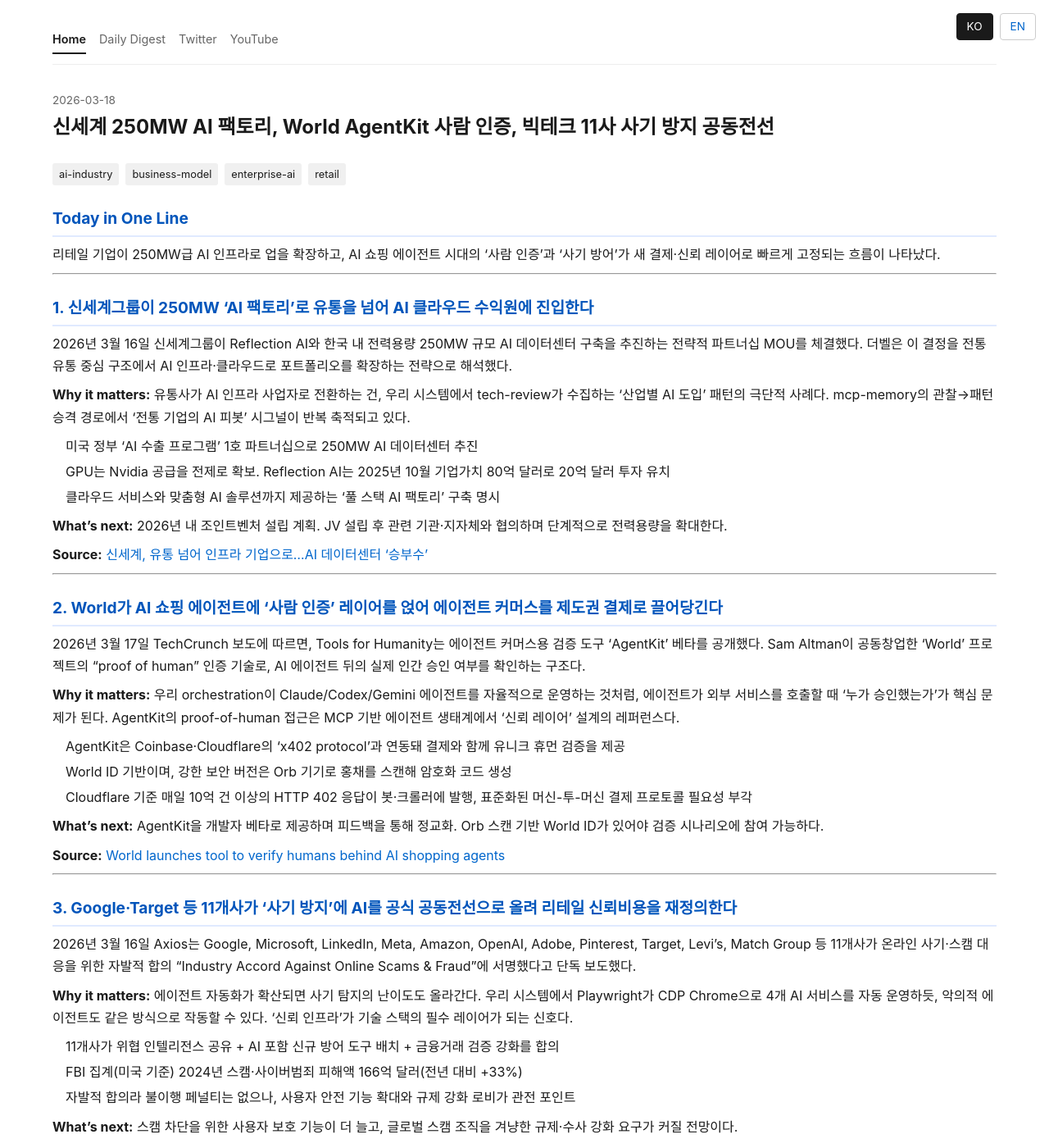
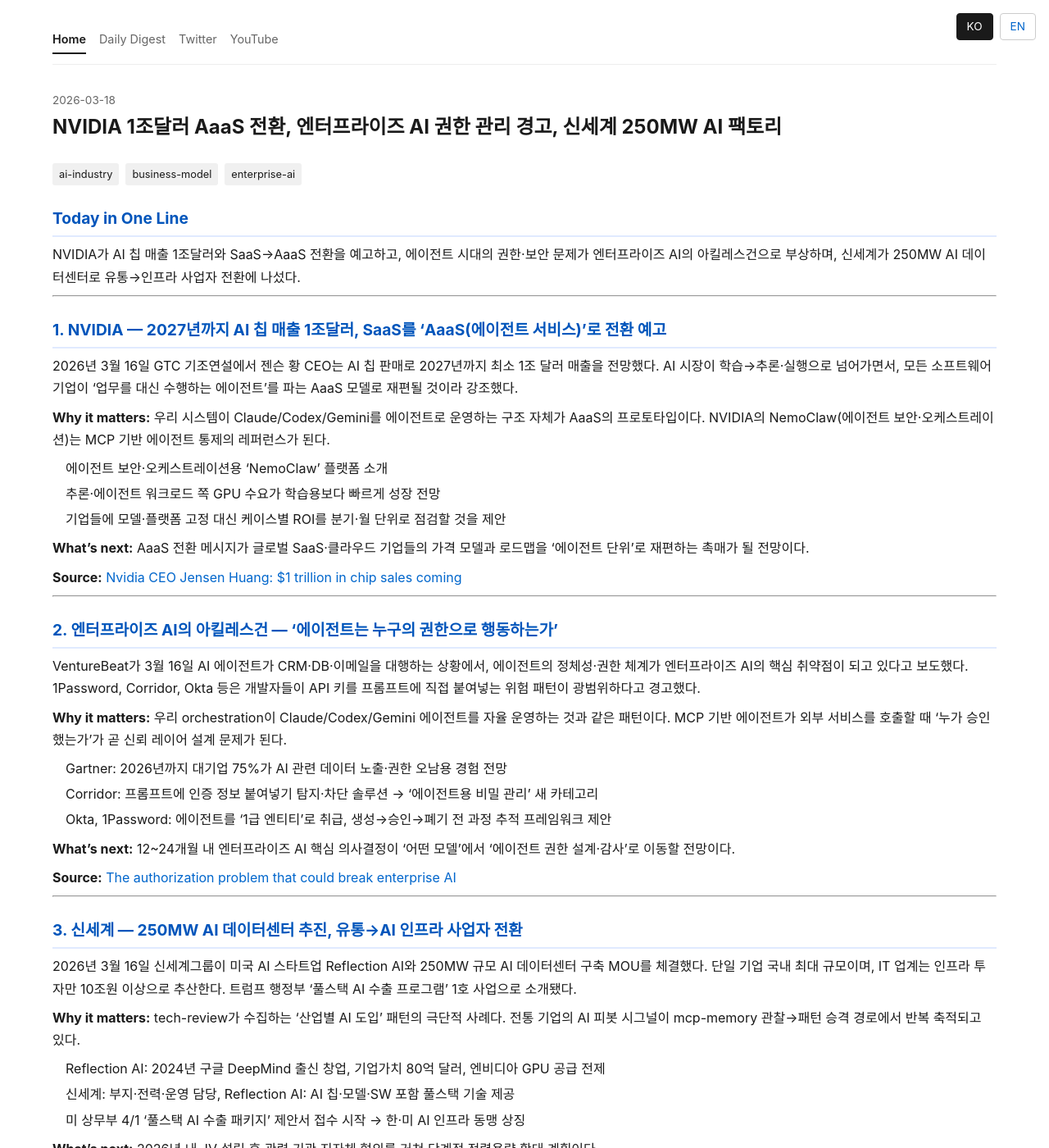
Before and after one commit to paulseongminpark/tech-review, a Jekyll site: the page built from _posts/ko/2026-03-18-daily-tech-review.md, in a window 1280 px wide and 1400 px high. Shown: the whole window at 82% size. Built offline with Jekyll 4.4.1, drawn with Linux system fonts in a browser that asks for light colours; some of the changed text lies outside the part shown.

Commit message:
[tech-review] 3/17, 3/18 daily post — Perplexity DR 기반 교체

```diff
--- a/_posts/ko/2026-03-17-daily-tech-review.md
+++ b/_posts/ko/2026-03-17-daily-tech-review.md
@@ -1,62 +1,63 @@
 ---
 layout: post
-title: "Mistral Small 4·Leanstral·Open-H-Embodiment 동시 공개 — 에이전트 스택 세 축이 구체화"
+title: "Britannica-OpenAI 저작권 소송, GTC 2026 인프라 1조달러, Mistral Forge+Leanstral 동시 공개"
 date: 2026-03-17
 lang: ko
 permalink: /ko/2026/03/17/daily-tech-review/
 pair: 2026-03-17-daily-tech-review
 tags: ["ai-ml", "models", "research", "benchmarks"]
+source_type: perplexity
 ---
 
 ## Today in One Line
-오픈 웨이트 진영에서 256k 컨텍스트의 통합형 모델(Mistral Small 4), 정형증명 기반 '검증형' 코딩 에이전트(Leanstral), 의료 로봇 '행동' 데이터를 대규모로 개방한 Open-H-Embodiment(778시간) 및 수술 로봇용 VLA/WFM이 같은 날 연달아 공개됐다.
+저작권 소송·인프라 투자·커스텀 모델 플랫폼이라는 세 축에서 LLM 산업의 법적·기술적·사업적 경계가 동시에 재편되고 있다.
 
 ---
 
-## 1. Mistral Small 4 공개 — Instruct·Reasoning·Coding·Vision을 한 모델로 통합
+## 1. Britannica·Merriam-Webster, OpenAI 상대 저작권·상표권 소송 제기
 
-미스트랄은 2026년 3월 16일 Mistral Small 4를 공개하며, 추론(Reasoning)·멀티모달·에이전틱 코딩 역량을 단일 모델로 통합했다. 핵심 스펙으로 MoE 128 experts(토큰당 4개 활성화), 119B total parameters, 256k 컨텍스트, 그리고 요청별로 조절 가능한 `reasoning_effort`를 제시했다.
+2026년 3월 16일 Encyclopedia Britannica와 자회사 Merriam-Webster가 뉴욕 맨해튼 연방법원에 OpenAI를 제소했다. 약 10만 건 기사를 허가 없이 GPT 학습에 사용하고, ChatGPT가 이를 near-verbatim 재현해 트래픽을 잠식했다는 주장이다.
 
-**Why it matters:** 멀티AI 오케스트레이션에서 모델별 역할 분리(Claude/Codex/Gemini)를 운영 중인데, 256k + Apache 2.0 통합 모델은 로컬 호스팅 가능한 에이전트 백본으로서 API 비용 없는 대안을 제시한다.
+**Why it matters:** tech-review 파이프라인이 의존하는 DR 서비스(Perplexity, ChatGPT)의 소스 접근 방식이 이 판결에 따라 달라진다. LLM 학습 데이터 전략의 선례가 된다.
 
-- 모델 식별자 `mistral-small-2603`, 119B total / 6B active parameters, 256k 컨텍스트, Apache 2.0 라이선스
-- Small 3 대비 end-to-end completion time 40% 감소, 초당 처리량 3배 향상 (throughput-optimized)
-- vLLM, llama.cpp, SGLang, Transformers 지원과 함께 공개. Mistral API·Hugging Face·NVIDIA NIM 경로 배포 가능
+- 소장: near-verbatim 재현 + 잘못된 AI 출력에 'Britannica' 출처 명시하는 상표권 침해까지 포함
+- OpenAI: 공정 이용(fair use) 원칙 유지 입장. 구조적 시정조치(데이터셋 삭제·재훈련) 여부가 핵심
+- 대형 레퍼런스·뉴스 출판사의 집단 라이선스 재편 가능성 대두
 
-**What's next:** 오픈 웨이트 배포 후 256k 장문 컨텍스트 + reasoning 모드가 실제 워크로드(코딩·RAG·문서 분석)에서 비용/지연/정확도를 어떻게 재구성하는지 벤치마크가 빠르게 쌓일 전망이다.
+**What's next:** 법원이 '공정 이용' 범위와 모델 출력 유사도 기준을 판단하며, 모든 상업용 LLM 사업자의 데이터 전략 선례가 될 전망이다.
 
-**Source:** [Introducing Mistral Small 4](https://mistral.ai/news/mistral-small-4)
+**Source:** [Britannica, Merriam-Webster sue OpenAI](https://www.reuters.com/technology/artificial-intelligence/britannica-merriam-webster-sue-openai-2026-03-16/)
 
 ---
 
-## 2. Leanstral 공개 — Lean 4 정형증명 '검증'에 최적화된 오픈소스 코드 에이전트
+## 2. NVIDIA GTC 2026 — AI 인프라 1조달러 전망, Vera Rubin·Groq 3 공개
 
-미스트랄은 같은 날 Lean 4 형식 검증(정형증명)용 오픈소스 코드 에이전트 Leanstral을 발표했다. "코드를 생성하는 에이전트"를 넘어, 검증(증명)이라는 '완전한 판정자(perfect verifier)'가 있는 영역에서 반복 실행(pass)로 성능을 끌어올리는 전략을 전면에 둔 것이 특징이다.
+2026년 3월 16일 산호세 GTC에서 젠슨 황 CEO가 Vera Rubin 플랫폼, Groq 3 LPU, Space-1 모듈을 공개하고 2025~2027 누적 AI 인프라 주문 규모 최대 1조 달러를 전망했다. '모델 전쟁'에서 '인프라·플랫폼 전쟁'으로의 전환을 선언했다.
 
-**Why it matters:** code-reviewer가 AI 판단에 의존하는 한계를 '기계적 증명'으로 구조적으로 우회한다. pass@2 기준 $36/26.3점(Sonnet $549/23.7점)이라는 비용-성능 비율은 에이전트 코딩의 경제학을 '검증 비용' 중심으로 재정의한다.
+**Why it matters:** 추론·에이전트 워크로드 중심 인프라 전환은 멀티AI 오케스트레이션의 비용 구조를 직접 바꾼다. Nemotron Coalition 오픈 모델은 Claude/Codex 의존도를 낮출 수 있는 로컬 대안 후보다.
 
-- Lean 4 전용 첫 오픈소스 코드 에이전트, Apache 2.0 라이선스, 무료/준무료 API endpoint (`labs-leanstral-2603`)
-- MoE 128 experts/4 active, 119B total / 6.5B activated per token, 256k context
-- FLTEval pass@16에서 31.9점 (Sonnet 대비 8점 높음), pass 횟수 증가에 따라 점수가 선형 상승하는 패턴
+- Google Cloud, IBM, Hugging Face 파트너십으로 'AI 인프라+오픈 모델 생태계' 확장
+- Nemotron Coalition 출범: 오픈소스 연구소·스타트업이 참여하는 오픈 모델 컨소시엄
+- ASUS + Hugging Face: '책상 위 AI 에이전트' 데모로 엣지 추론 대중화 비전 제시
 
-**What's next:** 훈련 접근(tech report) 및 FLTEval 확장이 실제로 공개되면, "vibe coding → verified coding" 전환이 Lean 생태계 밖의 Rust·안전중요 소프트웨어로 번질지 주목할 만하다.
+**What's next:** GB200·Vera Rubin 출하와 함께 메모리·전력·냉각 동반 투자가 하이퍼스케일러 CAPEX를 크게 확대시킬 전망이다.
 
-**Source:** [Leanstral: Open-Source foundation for trustworthy vibe-coding](https://mistral.ai/news/leanstral)
+**Source:** [NVIDIA GTC 2026 Live Updates](https://blogs.nvidia.com/blog/gtc-2026/)
 
 ---
 
-## 3. NVIDIA·Hugging Face, 의료 로봇 Physical AI 공개 데이터셋·기초 모델 동시 발표
+## 3. Mistral AI — 엔터프라이즈 'Forge' 플랫폼 + 오픈소스 형식 검증 에이전트 'Leanstral'
 
-NVIDIA는 Hugging Face 블로그를 통해 2026년 3월 16일 의료 로봇 영역의 공개 데이터셋 Open-H-Embodiment와 수술 로봇용 기초 모델·시뮬레이터를 발표했다. 778시간 규모(CC-BY-4.0)의 로봇 학습 데이터를 포함하며, GR00T-H(수술 로봇 정책/VLA)와 Cosmos-H-Surgical-Simulator(행동 조건부 수술 영상 생성 WFM)를 함께 제시했다.
+Mistral AI가 GTC 2026에서 기업 내부 데이터로 커스텀 모델을 훈련하는 'Forge' 플랫폼과, Lean 4 형식 검증용 오픈소스 에이전트 'Leanstral'(6B active, 120B급 성능, Apache 2.0)을 동시 공개했다. CEO 아르튀르 멩슈는 2026년 ARR 10억 달러 궤도를 밝혔다.
 
-**Why it matters:** 데이터–정책–시뮬레이터 3층 구조가 mcp-memory의 관찰→패턴→원칙 성숙 경로와 동일한 패턴이다. 텍스트 도메인의 에이전트 자동화가 물리 세계로 확장되는 분기점을 보여준다.
+**Why it matters:** Forge의 '자기 데이터 모델 훈련'은 mcp-memory 지식그래프를 학습 소스로 전환할 가능성을 시사한다. Leanstral의 pass@2 $36/26.3점(Sonnet $549/23.7점)은 검증형 코딩의 비용 구조를 재정의한다.
 
-- Open-H-Embodiment: 35개 조직 참여, 778시간 CC-BY-4.0 훈련 데이터 (수술 로봇 중심 + 초음파/대장내시경 자율 데이터)
-- GR00T-H: 약 600시간 데이터로 학습된 첫 수술 로봇 정책 모델. VLM 백본으로 Cosmos Reason 2 2B 사용
-- Cosmos-H-Surgical-Simulator: 64×A100 / 약 10,000 GPU-hours, 600 rollouts 기준 시뮬레이션 40분 vs 실물 벤치탑 2일
+- Forge: RAG·프롬프트 엔지니어링을 넘어 기업 데이터 기반 파인튜닝·강화학습 지원
+- Leanstral: FLTEval pass@16 31.9점(Sonnet 대비 +8점), pass 횟수에 따라 선형 상승 패턴
+- 오픈소스(Apache 2.0) + 엔터프라이즈 서비스 조합이 상용 비즈니스로 성립 가능함을 입증
 
-**What's next:** 버전 2의 목표를 '수술 로봇의 ChatGPT 순간'(설명·계획·적응 가능한 추론형 자율성)으로 설정하고, 의도·결과·실패 모드를 포함한 reasoning-ready 데이터 확장을 커뮤니티에 요청했다.
+**What's next:** Forge의 비영어권·규제 산업 채택 사례와 Leanstral의 Lean 4 외 증명 시스템(Coq, Isabelle) 확장 여부가 관전 포인트다.
 
-**Source:** [The First Healthcare Robotics Dataset and Foundational Physical AI Models for Healthcare Robotics](https://huggingface.co/blog/nvidia/physical-ai-for-healthcare-robotics)
+**Source:** [Mistral Forge — TechCrunch](https://techcrunch.com/2026/03/16/mistral-forge-enterprise/)
 
 ## Comments
--- a/_posts/ko/2026-03-18-daily-tech-review.md
+++ b/_posts/ko/2026-03-18-daily-tech-review.md
@@ -1,62 +1,63 @@
 ---
 layout: post
-title: "신세계 250MW AI 팩토리, World AgentKit 사람 인증, 빅테크 11사 사기 방지 공동전선"
+title: "NVIDIA 1조달러 AaaS 전환, 엔터프라이즈 AI 권한 관리 경고, 신세계 250MW AI 팩토리"
 date: 2026-03-18
 lang: ko
 permalink: /ko/2026/03/18/daily-tech-review/
 pair: 2026-03-18-daily-tech-review
-tags: ["ai-industry", "business-model", "enterprise-ai", "retail"]
+tags: ["ai-industry", "business-model", "enterprise-ai"]
+source_type: perplexity
 ---
 
 ## Today in One Line
-리테일 기업이 250MW급 AI 인프라로 업을 확장하고, AI 쇼핑 에이전트 시대의 '사람 인증'과 '사기 방어'가 새 결제·신뢰 레이어로 빠르게 고정되는 흐름이 나타났다.
+NVIDIA가 AI 칩 매출 1조달러와 SaaS→AaaS 전환을 예고하고, 에이전트 시대의 권한·보안 문제가 엔터프라이즈 AI의 아킬레스건으로 부상하며, 신세계가 250MW AI 데이터센터로 유통→인프라 사업자 전환에 나섰다.
 
 ---
 
-## 1. 신세계그룹이 250MW 'AI 팩토리'로 유통을 넘어 AI 클라우드 수익원에 진입한다
+## 1. NVIDIA — 2027년까지 AI 칩 매출 1조달러, SaaS를 'AaaS(에이전트 서비스)'로 전환 예고
 
-2026년 3월 16일 신세계그룹이 Reflection AI와 한국 내 전력용량 250MW 규모 AI 데이터센터 구축을 추진하는 전략적 파트너십 MOU를 체결했다. 더벨은 이 결정을 전통 유통 중심 구조에서 AI 인프라·클라우드로 포트폴리오를 확장하는 전략으로 해석했다.
+2026년 3월 16일 GTC 기조연설에서 젠슨 황 CEO는 AI 칩 판매로 2027년까지 최소 1조 달러 매출을 전망했다. AI 시장이 학습→추론·실행으로 넘어가면서, 모든 소프트웨어 기업이 '업무를 대신 수행하는 에이전트'를 파는 AaaS 모델로 재편될 것이라 강조했다.
 
-**Why it matters:** 유통사가 AI 인프라 사업자로 전환하는 건, 우리 시스템에서 tech-review가 수집하는 '산업별 AI 도입' 패턴의 극단적 사례다. mcp-memory의 관찰→패턴 승격 경로에서 '전통 기업의 AI 피봇' 시그널이 반복 축적되고 있다.
+**Why it matters:** 우리 시스템이 Claude/Codex/Gemini를 에이전트로 운영하는 구조 자체가 AaaS의 프로토타입이다. NVIDIA의 NemoClaw(에이전트 보안·오케스트레이션)는 MCP 기반 에이전트 통제의 레퍼런스가 된다.
 
-- 미국 정부 'AI 수출 프로그램' 1호 파트너십으로 250MW AI 데이터센터 추진
-- GPU는 Nvidia 공급을 전제로 확보. Reflection AI는 2025년 10월 기업가치 80억 달러로 20억 달러 투자 유치
-- 클라우드 서비스와 맞춤형 AI 솔루션까지 제공하는 '풀 스택 AI 팩토리' 구축 명시
+- 에이전트 보안·오케스트레이션용 'NemoClaw' 플랫폼 소개
+- 추론·에이전트 워크로드 쪽 GPU 수요가 학습용보다 빠르게 성장 전망
+- 기업들에 모델·플랫폼 고정 대신 케이스별 ROI를 분기·월 단위로 점검할 것을 제안
 
-**What's next:** 2026년 내 조인트벤처 설립 계획. JV 설립 후 관련 기관·지자체와 협의하며 단계적으로 전력용량을 확대한다.
+**What's next:** AaaS 전환 메시지가 글로벌 SaaS·클라우드 기업들의 가격 모델과 로드맵을 '에이전트 단위'로 재편하는 촉매가 될 전망이다.
 
-**Source:** [신세계, 유통 넘어 인프라 기업으로...AI 데이터센터 '승부수'](https://www.thebell.co.kr/front/newsview.asp?code=0705&key=202603170712550220101470)
+**Source:** [Nvidia CEO Jensen Huang: $1 trillion in chip sales coming](https://www.axios.com/2026/03/16/nvidia-jensen-huang-1-trillion-chip-sales)
 
 ---
 
-## 2. World가 AI 쇼핑 에이전트에 '사람 인증' 레이어를 얹어 에이전트 커머스를 제도권 결제로 끌어당긴다
+## 2. 엔터프라이즈 AI의 아킬레스건 — '에이전트는 누구의 권한으로 행동하는가'
 
-2026년 3월 17일 TechCrunch 보도에 따르면, Tools for Humanity는 에이전트 커머스용 검증 도구 'AgentKit' 베타를 공개했다. Sam Altman이 공동창업한 'World' 프로젝트의 "proof of human" 인증 기술로, AI 에이전트 뒤의 실제 인간 승인 여부를 확인하는 구조다.
+VentureBeat가 3월 16일 AI 에이전트가 CRM·DB·이메일을 대행하는 상황에서, 에이전트의 정체성·권한 체계가 엔터프라이즈 AI의 핵심 취약점이 되고 있다고 보도했다. 1Password, Corridor, Okta 등은 개발자들이 API 키를 프롬프트에 직접 붙여넣는 위험 패턴이 광범위하다고 경고했다.
 
-**Why it matters:** 우리 orchestration이 Claude/Codex/Gemini 에이전트를 자율적으로 운영하는 것처럼, 에이전트가 외부 서비스를 호출할 때 '누가 승인했는가'가 핵심 문제가 된다. AgentKit의 proof-of-human 접근은 MCP 기반 에이전트 생태계에서 '신뢰 레이어' 설계의 레퍼런스다.
+**Why it matters:** 우리 orchestration이 Claude/Codex/Gemini 에이전트를 자율 운영하는 것과 같은 패턴이다. MCP 기반 에이전트가 외부 서비스를 호출할 때 '누가 승인했는가'가 곧 신뢰 레이어 설계 문제가 된다.
 
-- AgentKit은 Coinbase·Cloudflare의 'x402 protocol'과 연동돼 결제와 함께 유니크 휴먼 검증을 제공
-- World ID 기반이며, 강한 보안 버전은 Orb 기기로 홍채를 스캔해 암호화 코드 생성
-- Cloudflare 기준 매일 10억 건 이상의 HTTP 402 응답이 봇·크롤러에 발행, 표준화된 머신-투-머신 결제 프로토콜 필요성 부각
+- Gartner: 2026년까지 대기업 75%가 AI 관련 데이터 노출·권한 오남용 경험 전망
+- Corridor: 프롬프트에 인증 정보 붙여넣기 탐지·차단 솔루션 → '에이전트용 비밀 관리' 새 카테고리
+- Okta, 1Password: 에이전트를 '1급 엔티티'로 취급, 생성→승인→폐기 전 과정 추적 프레임워크 제안
 
-**What's next:** AgentKit을 개발자 베타로 제공하며 피드백을 통해 정교화. Orb 스캔 기반 World ID가 있어야 검증 시나리오에 참여 가능하다.
+**What's next:** 12~24개월 내 엔터프라이즈 AI 핵심 의사결정이 '어떤 모델'에서 '에이전트 권한 설계·감사'로 이동할 전망이다.
 
-**Source:** [World launches tool to verify humans behind AI shopping agents](https://techcrunch.com/2026/03/17/world-launches-tool-to-verify-humans-behind-ai-shopping-agents/)
+**Source:** [The authorization problem that could break enterprise AI](https://venturebeat.com/ai/the-authorization-problem-that-could-break-enterprise-ai/)
 
 ---
 
-## 3. Google·Target 등 11개사가 '사기 방지'에 AI를 공식 공동전선으로 올려 리테일 신뢰비용을 재정의한다
+## 3. 신세계 — 250MW AI 데이터센터 추진, 유통→AI 인프라 사업자 전환
 
-2026년 3월 16일 Axios는 Google, Microsoft, LinkedIn, Meta, Amazon, OpenAI, Adobe, Pinterest, Target, Levi's, Match Group 등 11개사가 온라인 사기·스캠 대응을 위한 자발적 합의 "Industry Accord Against Online Scams & Fraud"에 서명했다고 단독 보도했다.
+2026년 3월 16일 신세계그룹이 미국 AI 스타트업 Reflection AI와 250MW 규모 AI 데이터센터 구축 MOU를 체결했다. 단일 기업 국내 최대 규모이며, IT 업계는 인프라 투자만 10조원 이상으로 추산한다. 트럼프 행정부 '풀스택 AI 수출 프로그램' 1호 사업으로 소개됐다.
 
-**Why it matters:** 에이전트 자동화가 확산되면 사기 탐지의 난이도도 올라간다. 우리 시스템에서 Playwright가 CDP Chrome으로 4개 AI 서비스를 자동 운영하듯, 악의적 에이전트도 같은 방식으로 작동할 수 있다. '신뢰 인프라'가 기술 스택의 필수 레이어가 되는 신호다.
+**Why it matters:** tech-review가 수집하는 '산업별 AI 도입' 패턴의 극단적 사례다. 전통 기업의 AI 피봇 시그널이 mcp-memory 관찰→패턴 승격 경로에서 반복 축적되고 있다.
 
-- 11개사가 위협 인텔리전스 공유 + AI 포함 신규 방어 도구 배치 + 금융거래 검증 강화를 합의
-- FBI 집계(미국 기준) 2024년 스캠·사이버범죄 피해액 166억 달러(전년 대비 +33%)
-- 자발적 합의라 불이행 페널티는 없으나, 사용자 안전 기능 확대와 규제 강화 로비가 관전 포인트
+- Reflection AI: 2024년 구글 DeepMind 출신 창업, 기업가치 80억 달러, 엔비디아 GPU 공급 전제
+- 신세계: 부지·전력·운영 담당, Reflection AI: AI 칩·모델·SW 포함 풀스택 기술 제공
+- 미 상무부 4/1 '풀스택 AI 수출 패키지' 제안서 접수 시작 → 한·미 AI 인프라 동맹 상징
 
-**What's next:** 스캠 차단을 위한 사용자 보호 기능이 더 늘고, 글로벌 스캠 조직을 겨냥한 규제·수사 강화 요구가 커질 전망이다.
+**What's next:** 2026년 내 JV 설립 후 관련 기관·지자체 협의를 거쳐 단계적 전력용량 확대 계획이다.
 
-**Source:** [Exclusive: Tech, retail companies band together to fight global scams](https://www.axios.com/2026/03/16/tech-companies-scam-accord-google-meta-amazon)
+**Source:** [신세계, 단일 기업 국내 최대 AI 데이터센터 짓는다](https://www.chosun.com/economy/tech_it/2026/03/16/)
 
 ## Comments
```
